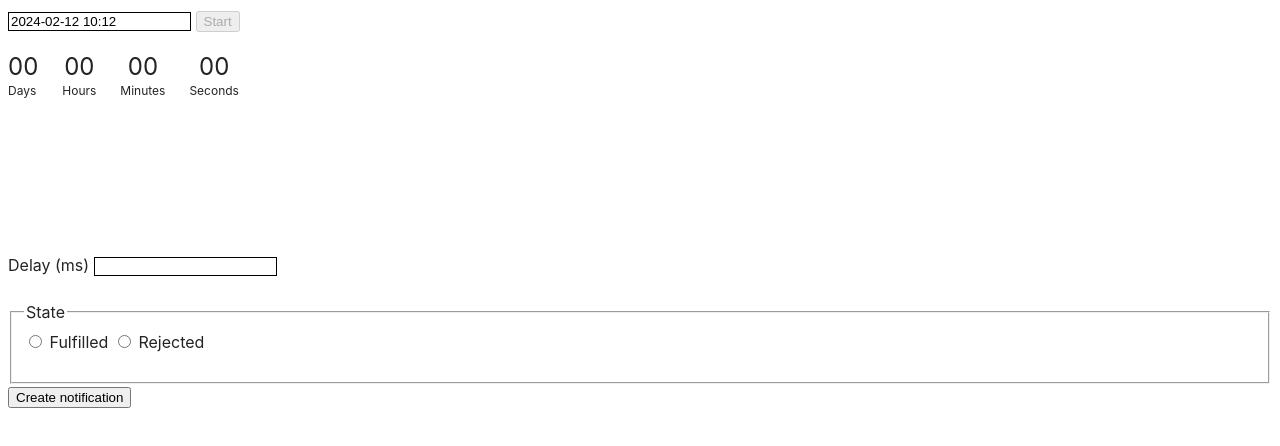
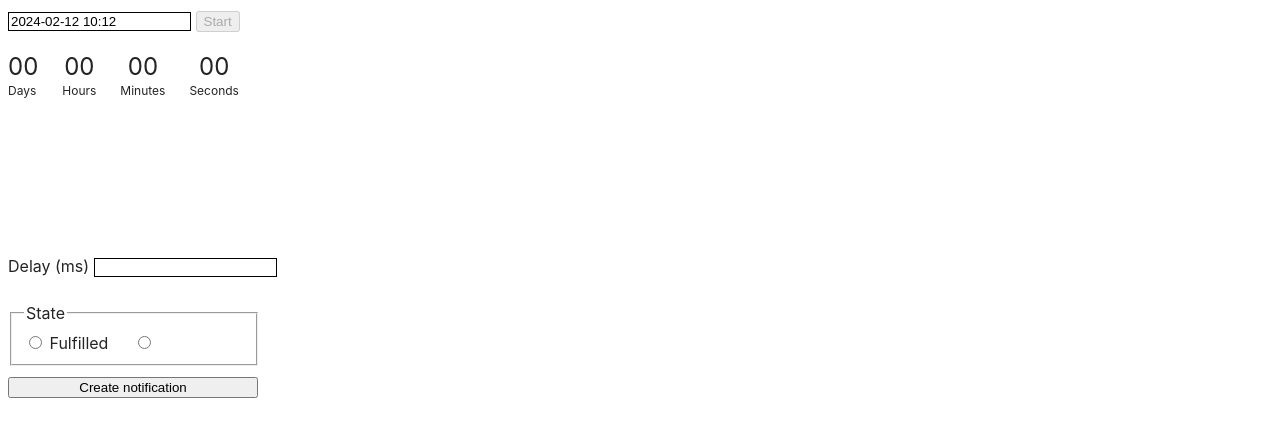
Before and after one commit to RomanMazuraka/goit-js-hw-10, a website built with Vite: page src/index.html in a window 1280 px wide. Built offline with nearby package versions, Linux system fonts and the light colour scheme; a script that the page names is missing; what izitoast would draw is missing.

Commit message:
goit-js-hw-10-done

```diff
--- a/src/2-snackbar.html
+++ b/src/2-snackbar.html
@@ -12,7 +12,7 @@
         <input type="number" name="delay" required />
       </label>
 
-      <fieldset>
+      <fieldset class="fieldset-box">
         <legend>State</legend>
         <label>
           <input type="radio" name="state" value="fulfilled" required />
--- a/src/css/styles.css
+++ b/src/css/styles.css
@@ -49,3 +49,20 @@ input {
   margin-bottom: 24px;
   border: 1px solid;
 }
+
+.fieldset-box {
+  width: 220px;
+  height: 45px;
+  margin-bottom: 8px;
+}
+label {
+  margin-right: 20px;
+}
+
+button[type='submit'] {
+  width: 250px;
+}
+
+input[type='number'] {
+  margin-top: 5px;
+}
--- a/src/js/2-snackbar.js
+++ b/src/js/2-snackbar.js
@@ -27,14 +27,12 @@ form.addEventListener("submit", function(event) {
 
     (delay) => {
       iziToast.success({
-        title: "Success",
         message: `✅ Fulfilled promise in ${delay}ms`,
       });
     },
 
     (delay) => {
       iziToast.error({
-        title: "Error",
         message: `❌ Rejected promise in ${delay}ms`,
       });
     }
```
